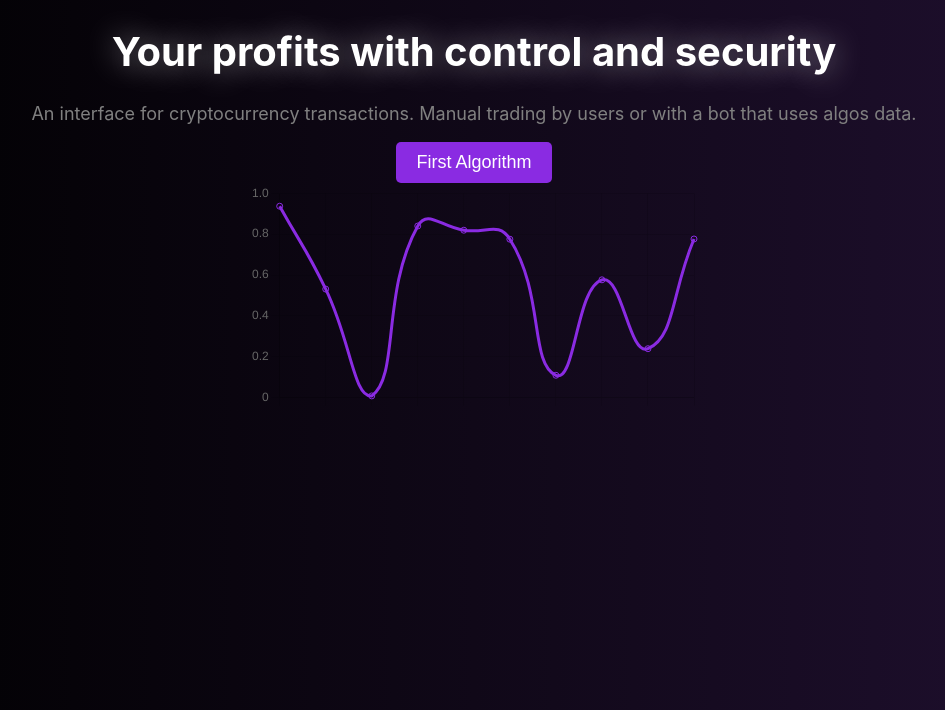
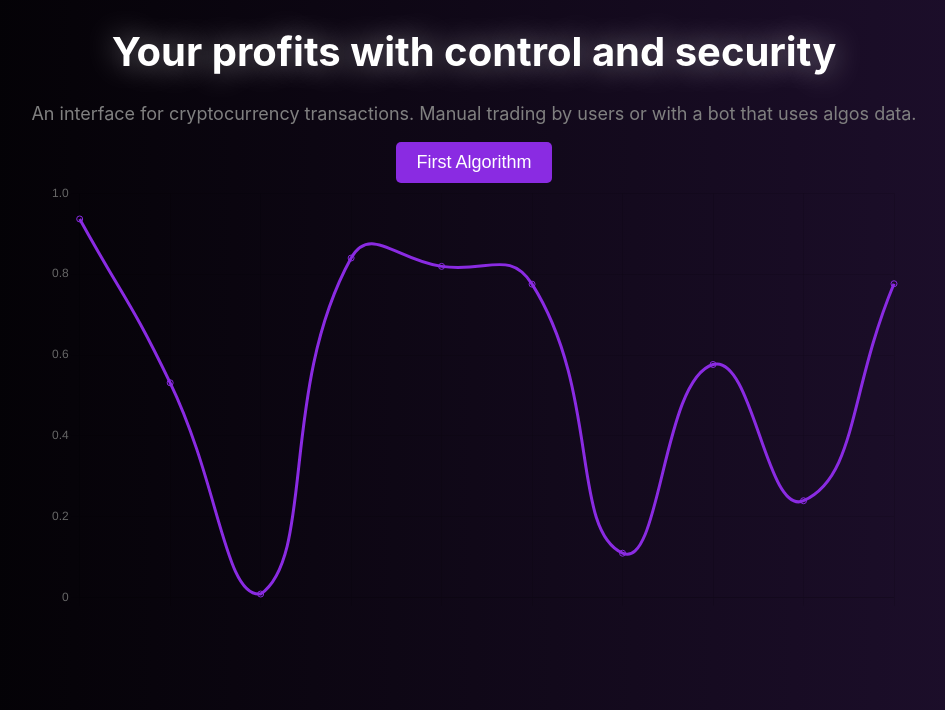
Before and after one commit to simonpotel/smartswap-web, a PHP site: page / in a window 1280 px wide. Shown: the part 90-800 px from the top of the page, without its empty margins (166-1111 px from the left). Run offline with PHP 8.4, Linux system fonts and the light colour scheme.

Commit message:
edit size home page graph, trying fix COS

```diff
--- a/scripts/monthly_analyze.js
+++ b/scripts/monthly_analyze.js
@@ -1,6 +1,7 @@
 // get the data from the api python
 async function fetchData(url) {
     const response = await fetch(url);
+    console.log(url)
     return await response.json();
 }
 
--- a/style/indexPage.css
+++ b/style/indexPage.css
@@ -87,7 +87,7 @@
     display: flex;
     justify-content: center;
     align-items: center;
-    max-width: 450px;
+    max-width: 850px;
     margin: auto;
 
 }
```
